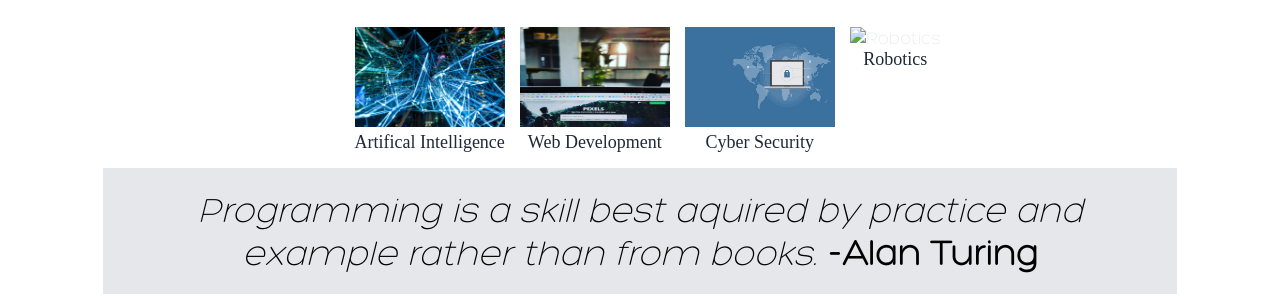
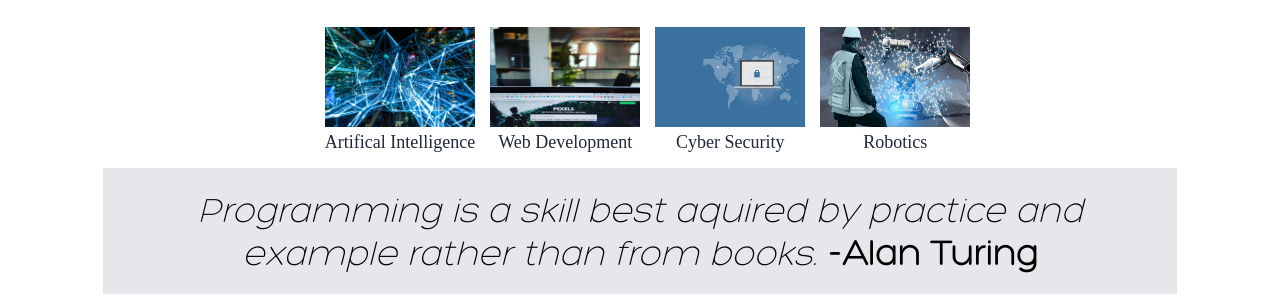
Before and after one commit to principlebrothers/Odin_Project, a plain HTML site: page index.html in a window 1280 px wide. Shown: the part 544-840 px from the top of the page. Drawn offline with Linux system fonts and the light colour scheme; the site is published under a folder, as on GitHub Pages, so addresses that start at the root find nothing; files whose address does not match are found by name.

Commit message:
Added index.html
line 48 corrected

```diff
--- a/index.html
+++ b/index.html
@@ -45,7 +45,7 @@
             Cyber Security
         </div>
         <div class="square_size">
-            <a target="_blank" href="images/Robotics.jpg"><img src="/images/Robotics.jpg" width="150"  height="100" alt="Robotics"></a>
+            <a target="_blank" href="images/Robotics.jpg"><img src="images/Robotics.jpg" width="150"  height="100" alt="Robotics"></a>
             Robotics
         </div>
     </div>
```
